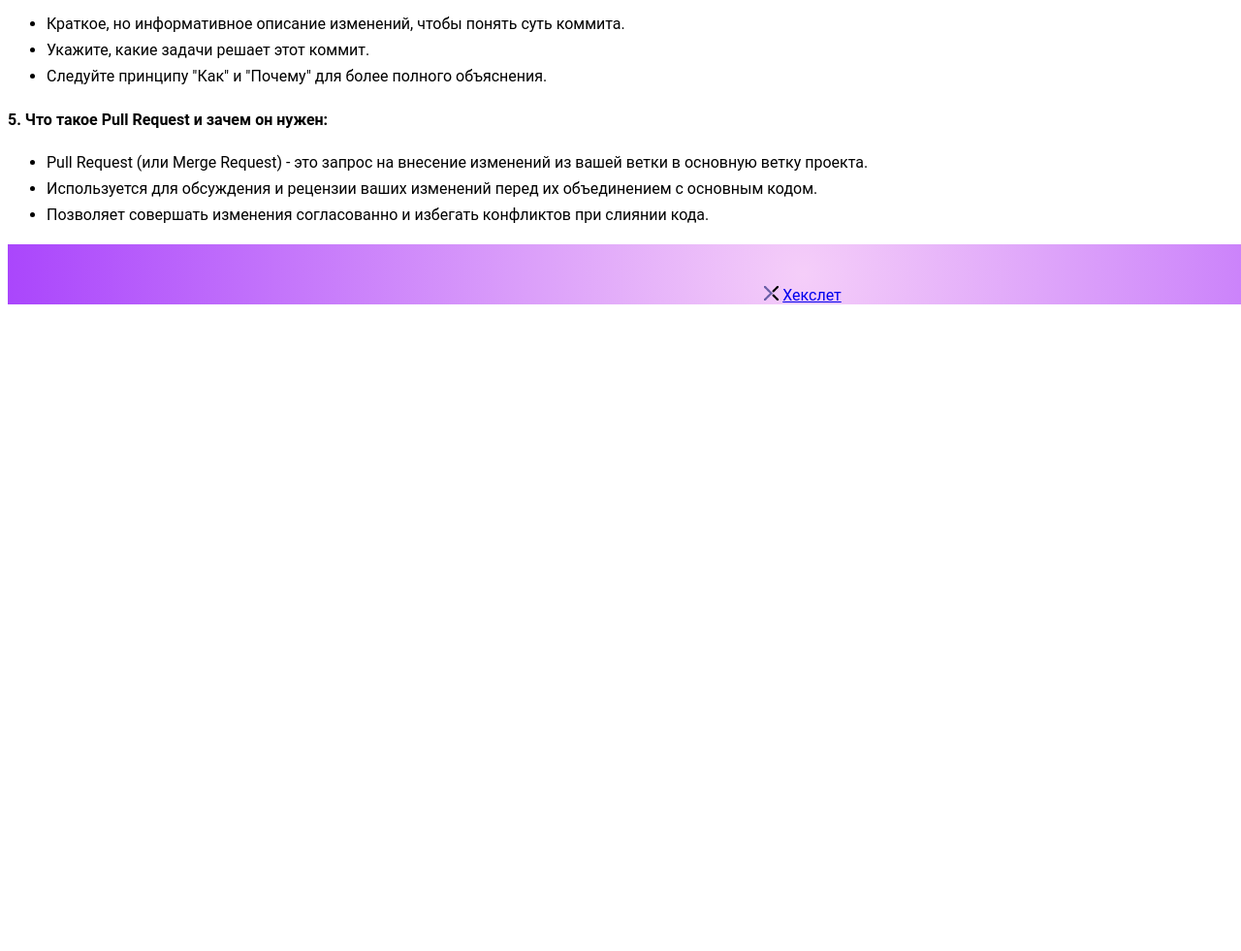
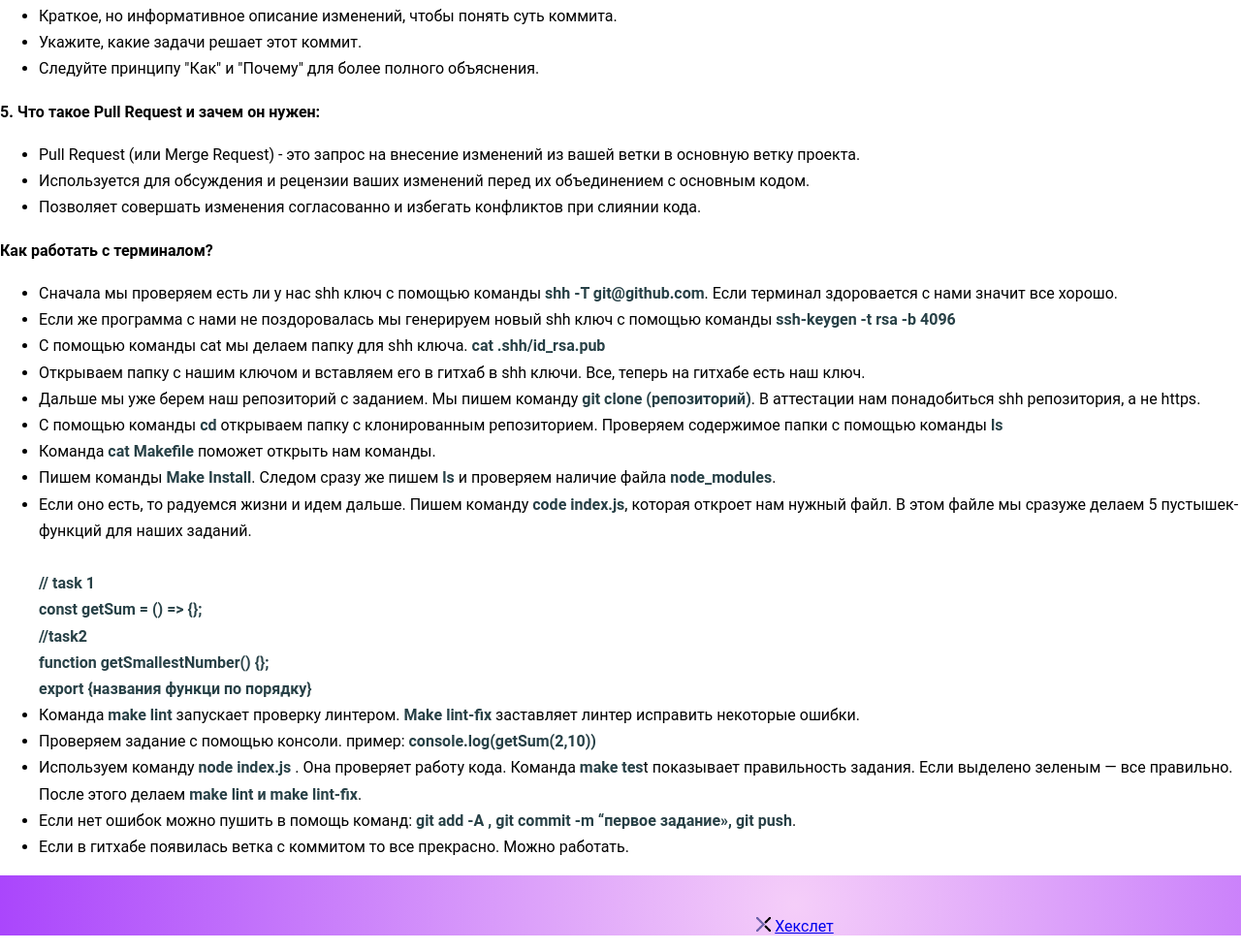
Before and after one commit to katrinaMalkova/summary-Malkova-1102o, a plain HTML site: page basic-github.html in a window 1280 px wide. Shown: the part 3003-3984 px from the top of the page at 97% size. Before the commit the page ends 3325 px from the top, so only its background shows below. Drawn offline with Linux system fonts and the light colour scheme; files whose address does not match are found by name.

Commit message:
как работать с терминалом?

```diff
--- a/basic-github.html
+++ b/basic-github.html
@@ -180,6 +180,36 @@
             <li>Позволяет совершать изменения согласованно и избегать конфликтов при слиянии кода.</li>
         </ul>
     </div>
+    <div>
+        <h4>Как работать с терминалом?</h4>
+        <ul>
+            <li>Сначала мы проверяем есть ли у нас shh ключ с помощью команды <span class="bold">shh -T git@github.com</span>. Если терминал здоровается с нами значит все хорошо.</li>
+            <li>Если же программа с нами не поздоровалась мы генерируем новый shh ключ с помощью команды <span class="bold">ssh-keygen -t rsa -b 4096</span></li>
+            <li>С помощью команды cat мы делаем папку для shh ключа. <span class="bold">cat .shh/id_rsa.pub</span> </li>
+            <li>Открываем папку с нашим ключом и вставляем его в гитхаб в shh ключи. Все, теперь на гитхабе есть наш ключ.</li>
+            <li>Дальше мы уже берем наш репозиторий с заданием. Мы пишем команду <span class="bold">git clone (репозиторий)</span>. В аттестации нам понадобиться shh репозитория, а не https.</li>
+            <li>С помощью команды <span class="bold">cd</span> открываем папку с клонированным репозиторием. Проверяем содержимое папки с помощью команды <span class="bold">ls</span></li>
+            <li>Команда <span class="bold">cat Makefile</span> поможет открыть нам команды. </li>
+            <li>Пишем команды <span class="bold">Make Install</span>. Следом сразу же пишем <span class="bold">ls</span> и проверяем наличие файла <span class="bold">node_modules</span>.</li>
+            <li>Если оно есть, то радуемся жизни и идем дальше. Пишем команду <span class="bold">code index.js</span>, которая откроет нам нужный файл. В этом файле мы сразуже делаем 5 пустышек-функций для наших заданий.</li>
+            <br>
+            <span class="bold">// task 1</span>
+            <br>
+            <span class="bold">const getSum = () => {};</span>
+            <br>
+            <span class="bold">//task2</span>
+            <br>
+            <span class="bold">function getSmallestNumber() {};</span>
+            <br>
+            <span class="bold">export {названия функци по порядку}</span>
+            <br>
+            <li>Команда <span class="bold">make lint</span> запускает проверку линтером. <span class="bold">Make lint-fix</span> заставляет линтер исправить некоторые ошибки.</li>
+            <li>Проверяем задание с помощью консоли. пример: <span class="bold">console.log(getSum(2,10))</span></li>
+            <li>Используем команду <span class="bold">node index.js</span> . Она проверяет работу кода. Команда <span class="bold">make tes</span>t показывает правильность задания. Если выделено зеленым — все правильно. После этого делаем <span class="bold">make lint и make lint-fix</span>.</li>
+            <li>Если нет ошибок можно пушить в помощь команд: <span class="bold">git add -A , git commit -m “первое задание», git push</span>.</li>
+            <li>Если в гитхабе появилась ветка с коммитом то все прекрасно. Можно работать.</li>
+        </ul>
+    </div>
     <footer>
         <p class="pfooter">10.10.2023</p>
         <img class="footerlogo" src="C:\Users\КАтя\OneDrive\Documents\summary-Malkova-1102o\images\logo.png" >
--- a/github-style.css
+++ b/github-style.css
@@ -1,5 +1,9 @@
 body{
     font-family: 'Roboto';
+    margin-bottom: 16px;
+    margin-left:0%;
+    margin-right :0%;
+    margin-top:0%;
 }
 
 p, ol, ul{
```
